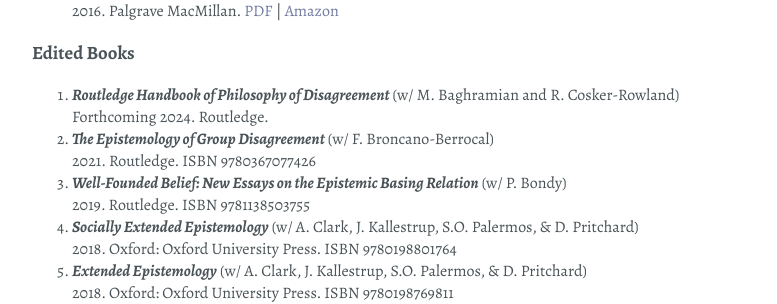
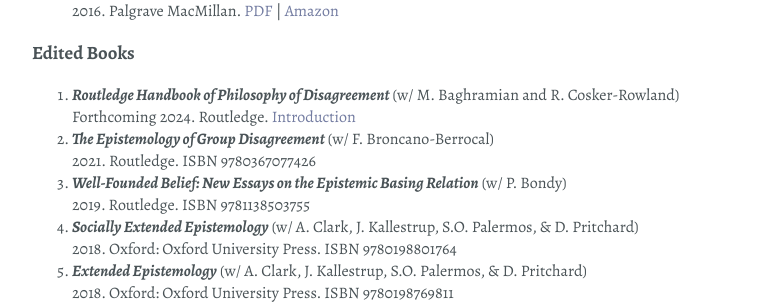
Before and after one commit to jadamcarter/jadamcarter.github.io, a Jekyll site: the page built from index.html, in a window 1280 px wide and 900 px high, scrolled down 471 px. Shown: the part 154-458 px from the top of the window, without its empty margins (160-937 px from the left). Built offline with Jekyll 4.4.1, drawn with Linux system fonts in a browser that asks for light colours; some web fonts are replaced.

Commit message:
intro disagreement

```diff
--- a/index.html
+++ b/index.html
@@ -37,11 +37,13 @@
 2016. Palgrave MacMillan. <a href="https://www.dropbox.com/s/wn01dcg1f2hicg0/Metaepistemology_and_Relativism%20PDF.pdf?dl=0">PDF</a> | <a href="https://www.amazon.co.uk/Metaepistemology-Relativism-Palgrave-Innovations-Philosophy/dp/1137336633/ref=sr_1_1?ie=UTF8&qid=1454942091&sr=8-1&keywords=metaepistemology+and+relativism">Amazon</a></li>
 </ol>
 
+
 <h3>Edited Books</h3>
 <ol>
    <li>
         <strong><em>Routledge Handbook of Philosophy of Disagreement</strong></em> (w/ M. Baghramian and R. Cosker-Rowland)<br/>
-        Forthcoming 2024. Routledge.
+        Forthcoming 2024. Routledge.  <a href="https://philpapers.org/archive/BAGRHO-5.pdf
+        ">Introduction</a></li>
     </li>
     <li>
         <strong><em>The Epistemology of Group Disagreement</em></strong> (w/ F. Broncano-Berrocal) <br/>
```
